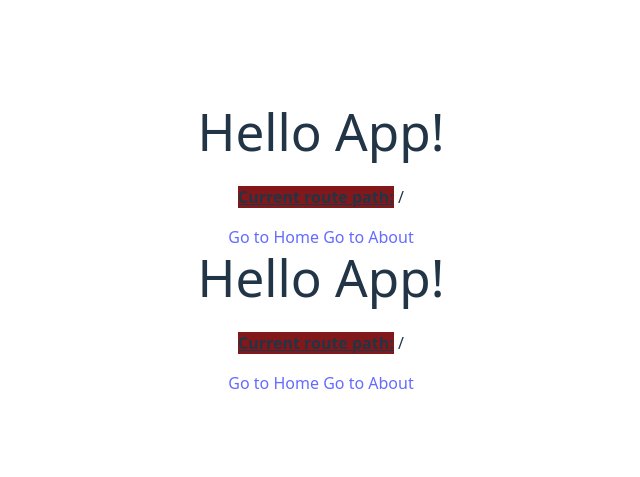
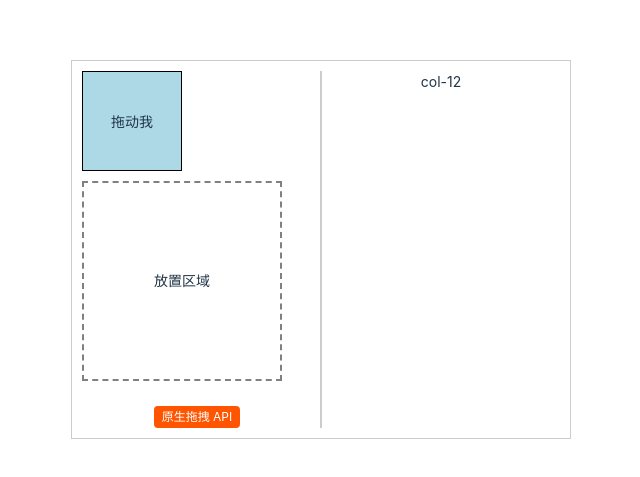
Before and after one commit to hml110/code-experience, a Vue app: page /about in a window 1280 px wide. Shown: the part 151-628 px from the top of the page, without its empty margins (319-959 px from the left). Built offline with nearby package versions, Linux system fonts and the light colour scheme.

Commit message:
基于原生API的拖拽

```diff
--- /dev/null
+++ b/src/components/DraggabledByNativeApi.vue
@@ -0,0 +1,126 @@
+<template>
+  <div>
+    <div ref="draggable" id="draggable" draggable="true">拖动我</div>
+    <div ref="dropzone" id="dropzone">放置区域</div>
+  </div>
+</template>
+
+<script setup lang="ts" name='DraggabledByNativeApi'>
+import { ref, onMounted } from 'vue';
+import { message } from 'ant-design-vue';
+
+const draggable = ref<HTMLDivElement | null>(null);
+const dropzone = ref<HTMLDivElement | null>(null);
+
+onMounted(() => {
+  const draggableEl = draggable.value;
+  const dropzoneEl = dropzone.value;
+
+  if (draggableEl && dropzoneEl) {
+    // Drag source events
+    draggableEl.addEventListener('dragstart', (e: DragEvent) => {
+      if (e.dataTransfer && e.target instanceof HTMLElement) {
+        console.log('源对象开始被拖动时触发:');
+        // 设置拖动数据
+        e.dataTransfer.setData('text/plain', e.target.id);
+        e.dataTransfer.effectAllowed = 'move';
+      }
+    });
+
+
+    dropzoneEl.addEventListener('drag', (e: DragEvent) => {
+      // 阻止默认行为以允许放置
+      e.preventDefault();
+      console.log('源对象被拖动过程中反复触发:');
+      message.warning('源对象被拖动过程中反复触发:');
+    });
+
+    // Drop zone events
+    dropzoneEl.addEventListener('dragenter', (e: DragEvent) => {
+      console.log('源对象开始进入目标对象范围内触发:');
+      e.preventDefault();
+      dropzoneEl.classList.add('drop-active');
+    });
+
+    dropzoneEl.addEventListener('dragover', (e: DragEvent) => {
+      console.log('源对象在目标对象范围内移动时触发:');
+      e.preventDefault();
+      if (e.dataTransfer) {
+        e.dataTransfer.dropEffect = 'move';
+      }
+    });
+
+    dropzoneEl.addEventListener('dragleave', (e: DragEvent) => {
+      console.log('源对象离开目标对象范围时触发:');
+      dropzoneEl.classList.remove('drop-active');
+    });
+
+    dropzoneEl.addEventListener('drop', (e: DragEvent) => {
+      console.log('源对象在目标对象范围内被释放时触发:');
+      e.preventDefault();
+      dropzoneEl.classList.remove('drop-active');
+      if (e.dataTransfer) {
+
+        const data = e.dataTransfer.getData('text/plain');
+        const draggedElement = document.getElementById(data);
+        if (draggedElement) {
+           // Append the dragged element to the dropzone
+           dropzoneEl.appendChild(draggedElement); // Uncommented this line
+           // Optional: Adjust styling after drop if needed
+           draggedElement.style.margin = '0'; // Remove margin if it causes issues
+           console.log(`Element ${data} dropped onto dropzone`);
+        }
+      }
+    });
+
+    dropzoneEl.addEventListener('dragend', (e: DragEvent) => {
+      // 阻止默认行为以允许放置
+      // e.preventDefault();
+      message.info('源对象拖动结束时触发:');
+    });
+
+  } else {
+    console.error('Draggable or Dropzone element not found');
+  }
+});
+</script>
+
+<style scoped>
+#draggable {
+  width: 100px;
+  height: 100px;
+  background-color: lightblue;
+  border: 1px solid black;
+  margin-bottom: 10px;
+  text-align: center;
+  line-height: 100px;
+  cursor: move;
+  /* Ensure it stays within its parent if needed */
+  position: relative;
+}
+
+#dropzone {
+  width: 200px;
+  height: 200px;
+  border: 2px dashed grey;
+  text-align: center;
+  line-height: 200px;
+  /* Prevent content from shifting layout drastically */
+  display: flex;
+  align-items: center;
+  justify-content: center;
+}
+
+.drop-active {
+  border-color: green;
+  background-color: lightgreen;
+}
+
+/* Optional: Style for the element when inside dropzone */
+#dropzone > #draggable {
+  margin: 0;
+  width: 80px; /* Example smaller size */
+  height: 80px;
+  line-height: 80px;
+}
+</style>
--- a/src/components/HelloWorld.vue
+++ b/src/components/HelloWorld.vue
@@ -1,34 +1,34 @@
 <script setup lang="ts" name='HelloWorld'>
-import TextOcr from '../views/TextOcr.vue';
-
-import dayjs from 'dayjs';
-defineProps<{ msg: string }>()
-console.log(dayjs());
-console.log(dayjs().second());
-console.log(dayjs().format('YYYY-MM-DD'));
+import DraggabledByNativeApi from './DraggabledByNativeApi.vue'
 
 </script>
 
 <template>
-
-<h1>Hello App!</h1>
-  <p>
-    <strong class="bg-red-900 underline">Current route path:</strong> {{ $route.fullPath }}
-  </p>
-  <nav>
-    <RouterLink to="/">Go to Home </RouterLink>
-    <RouterLink to="/about">Go to About</RouterLink>
-  </nav>
-    <main>
-    <RouterView />
-  </main>
-
-  <!-- <TextOcr /> -->
-
+<a-row class="page">
+    <a-col :span="12" class="page-left">
+      <DraggabledByNativeApi/>
+      <div class="mt-6">
+         <a-tag color="#f50">原生拖拽 API</a-tag>
+      </div>
+    </a-col>
+    <a-col :span="12" class="page-right">col-12</a-col>
+  </a-row>
 </template>
 
-<style scoped>
-.read-the-docs {
-  color: #888;
+<style scoped lang="less">
+.page{
+  width:500px;
+  height: 100%;
+  border: 1px solid #ccc;
+  padding: 10px;
+  .page-left{
+    width:200px;
+    border-right: 1px solid #ccc;
+  }
+  .page-right{
+    border-left: 1px solid #ccc;
+  }
 }
+
+
 </style>
```
